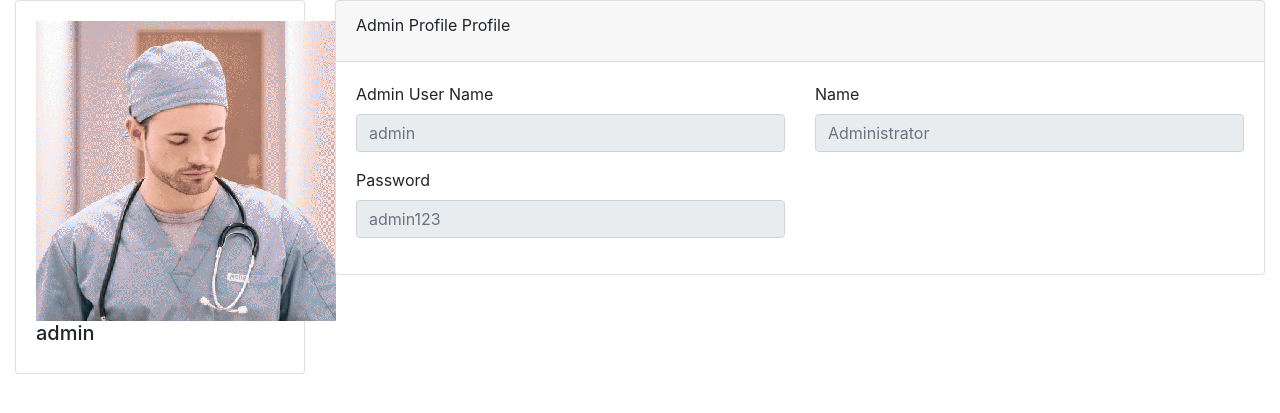
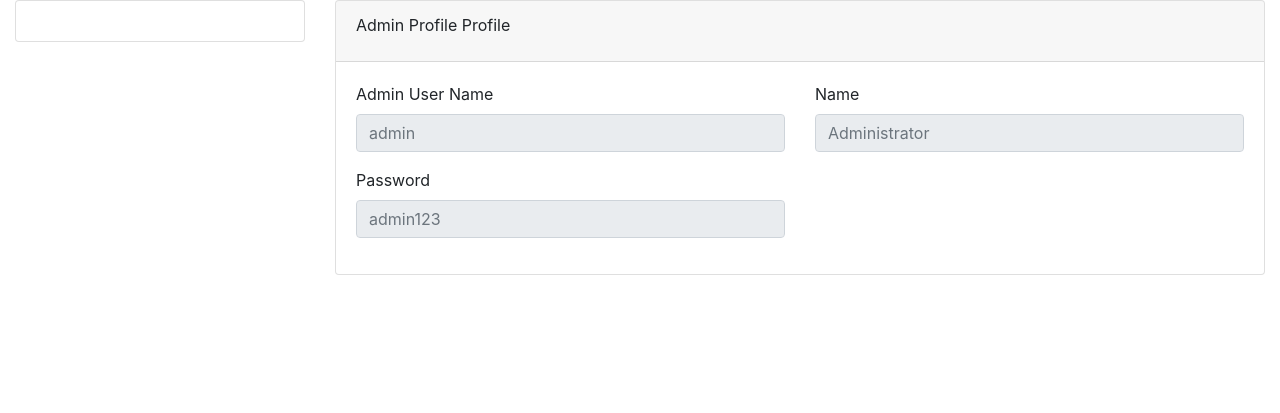
Before and after one commit to Hiranyakeshara/mediplus, a PHP site: page /Roles/Admin/account-settings.php in a window 1280 px wide. Shown: the part 120-533 px from the top of the page. Run offline with PHP 8.4, Linux system fonts and the light colour scheme; a user stored in the database is signed in; data comes from the database, SQL or seed files in the repository; some web fonts are replaced.

Commit message:
admin profile change

```diff
--- a/Roles/Admin/account-settings.php
+++ b/Roles/Admin/account-settings.php
@@ -218,13 +218,7 @@ if (isset($_SESSION['SESSION_USERNAME'])) {
 							<div class="card">
 								<div class="card-body">
 									<div class="account-settings">
-										<div class="user-profile">
-											<div class="user-avatar">
-												<img src="img/user2.png" alt="Medical Dashboards" />
-											</div>
-											<h5 class="user-name"><?php echo $_SESSION['SESSION_USERNAME']; ?></h5>
 
-										</div>
 
 									</div>
 								</div>
```
Also changed, not shown: Roles/Admin/appointments.php (+0 -7 lines).
